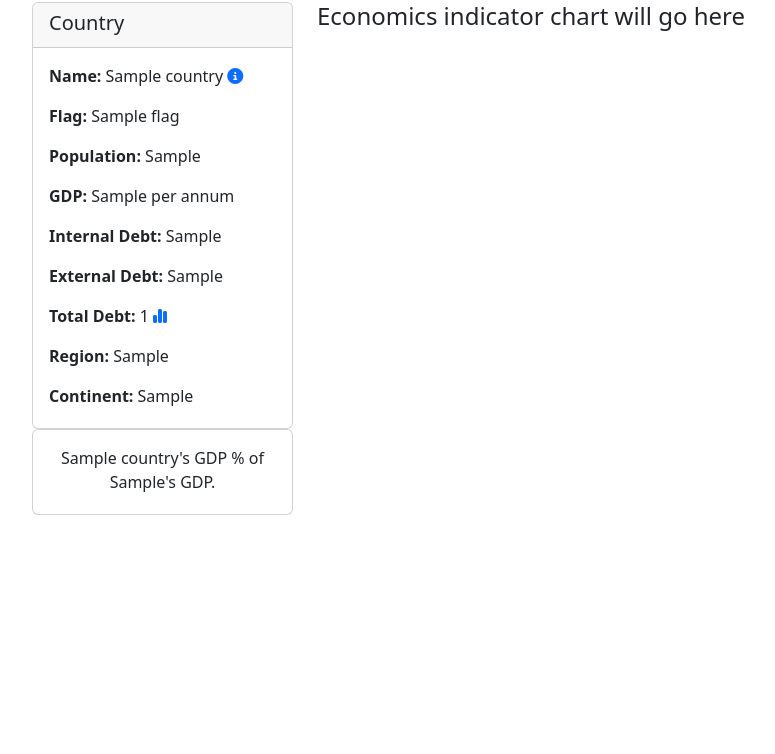
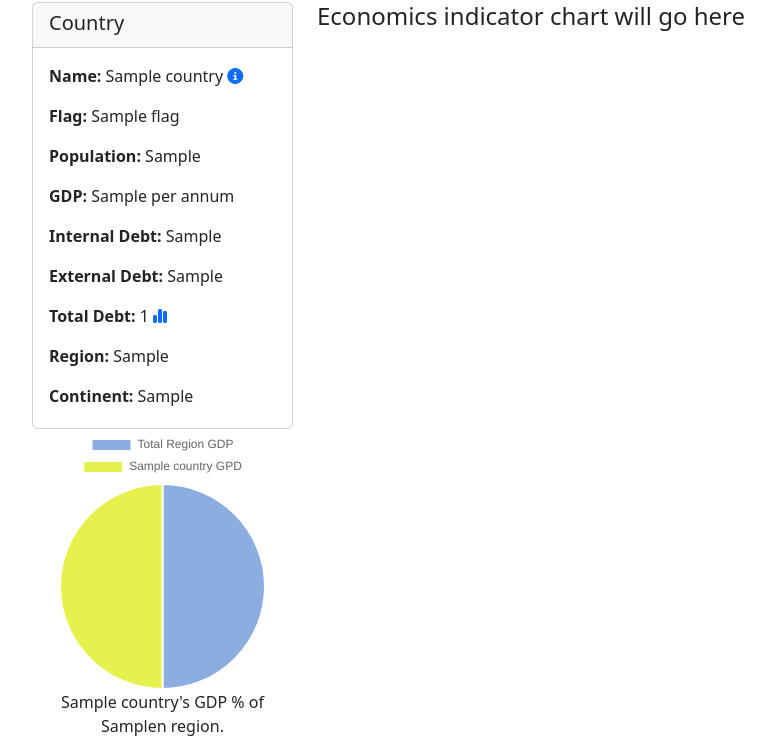
Before and after one commit to ronardcaktus/debt-visual, a Django app: template apps/countries/templates/country/country_detail.html in a window 1280 px wide. Shown: the part 149-903 px from the top of the page, without its empty margins (50-825 px from the left). Before the commit the page ends 664 px from the top, so only its background shows below. Run offline with Django 3.2, Linux system fonts and the light colour scheme; the template is opened without the code that fills it: most values are stand-ins (such as "Sample title", 1, 10 or a date in 2020); some libraries are stand-ins or nearby versions.

Commit message:
Implement first pie chart

```diff
--- a/apps/countries/admin.py
+++ b/apps/countries/admin.py
@@ -4,7 +4,7 @@ from apps.countries import models
 
 
 class CountryAdmin(admin.ModelAdmin):
-    list_display = ["name", "region", "total_debt_in_dollars", "flag"]
+    list_display = ["name", "region", "gdp", "total_debt_in_dollars", "flag"]
     search_fields = ("name", "region", "continent")
     list_filter = ("continent", "region")
     ordering = ("-gdp",)
--- a/apps/countries/templates/base.html
+++ b/apps/countries/templates/base.html
@@ -20,6 +20,9 @@
         crossorigin="anonymous" referrerpolicy="no-referrer" />
 
     <link rel="stylesheet" type="text/css" href="{% static 'css/styles.css' %}" />
+
+    <!-- Charts.js -->
+    <script src="https://cdn.jsdelivr.net/npm/chart.js@4.3.2/dist/chart.umd.min.js"></script>
 
 </head>
 
--- a/apps/countries/templates/country/country_detail.html
+++ b/apps/countries/templates/country/country_detail.html
@@ -33,14 +33,38 @@
                             </p>
                             <p><strong>Region:</strong> {{ country.region_formatted }}</p>
                             <p><strong>Continent:</strong> {{ country.continent_formatted }}</p>
+                            <!-- <p>{{ country.total_region_gdp }}</p>
+                            <p>{{ country.gdp_as_percentage_of_region }}%</p> -->
                         </div>
                     </div>
-                    <div class="card">
-                        <div class="card-body pb-1">
-                            <p class="lead text-center fs-6"> {{ country.name }}'s GDP %
-                                of {{ country.region_formatted}}'s GDP.</p>
-                        </div>
-                    </div>
+
+                    <!-- GDP Chart -->
+                    <canvas id="gdpChart" width="300" height="300"></canvas>
+                    <script>
+                        const ctx = document.getElementById('gdpChart').getContext('2d');
+                        const gdpChart = new Chart(ctx, {
+                            type: 'pie',
+                            data: {
+                                labels: [
+                                    'Total Region GDP',
+                                    '{{ country.name }} GPD',
+                                ],
+                                datasets: [{
+                                    label: 'GDP chart',
+                                    data: ["{{ country.total_region_gdp }}", "{{ country.gdp_as_percentage_of_region }}"],
+                                    backgroundColor: [
+                                        'rgba(90, 138, 211, 0.7)',
+                                        'rgba(220, 235, 2, 0.7)'
+                                    ],
+                                    hoverOffset: 4
+                                }]
+                            }
+                        });
+                    </script>
+
+                    <p class="lead text-center fs-6"> {{ country.name }}'s GDP %
+                        of {{ country.region_formatted}}n region.</p>
+
                     {% endfor %}
                 </div>
                 <div class="col-9">
--- a/apps/utils.py
+++ b/apps/utils.py
@@ -5,6 +5,8 @@ from django.utils.translation import gettext_lazy as _
 dollar_format = "${:,.2f}"
 # Converts string to population
 population_format = "{:,}"
+# Limits to two decimal places
+limit_2_decimals = "{:.2f}"
 
 world_population = int(8044465170)
 
```
Also changed, not shown: apps/countries/models.py (+12 -2 lines), apps/countries/tests/test_models.py (+8 -8 lines).
